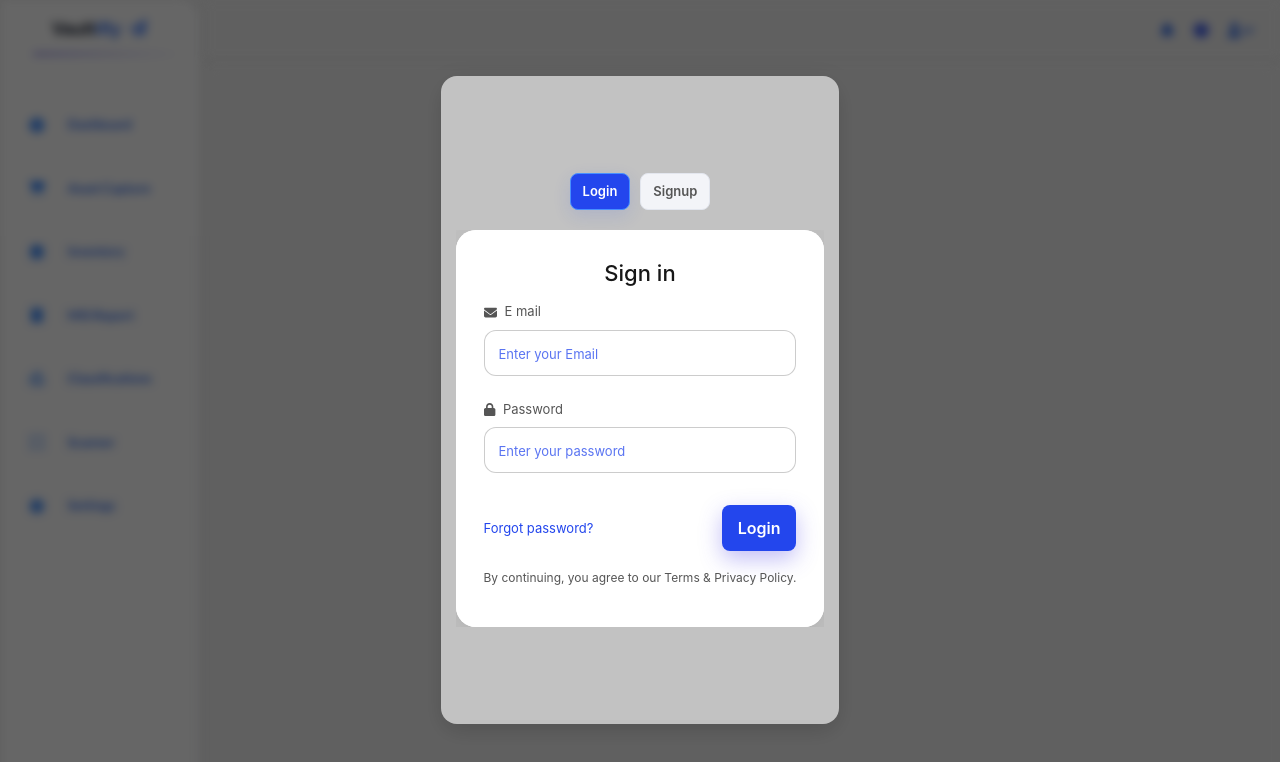
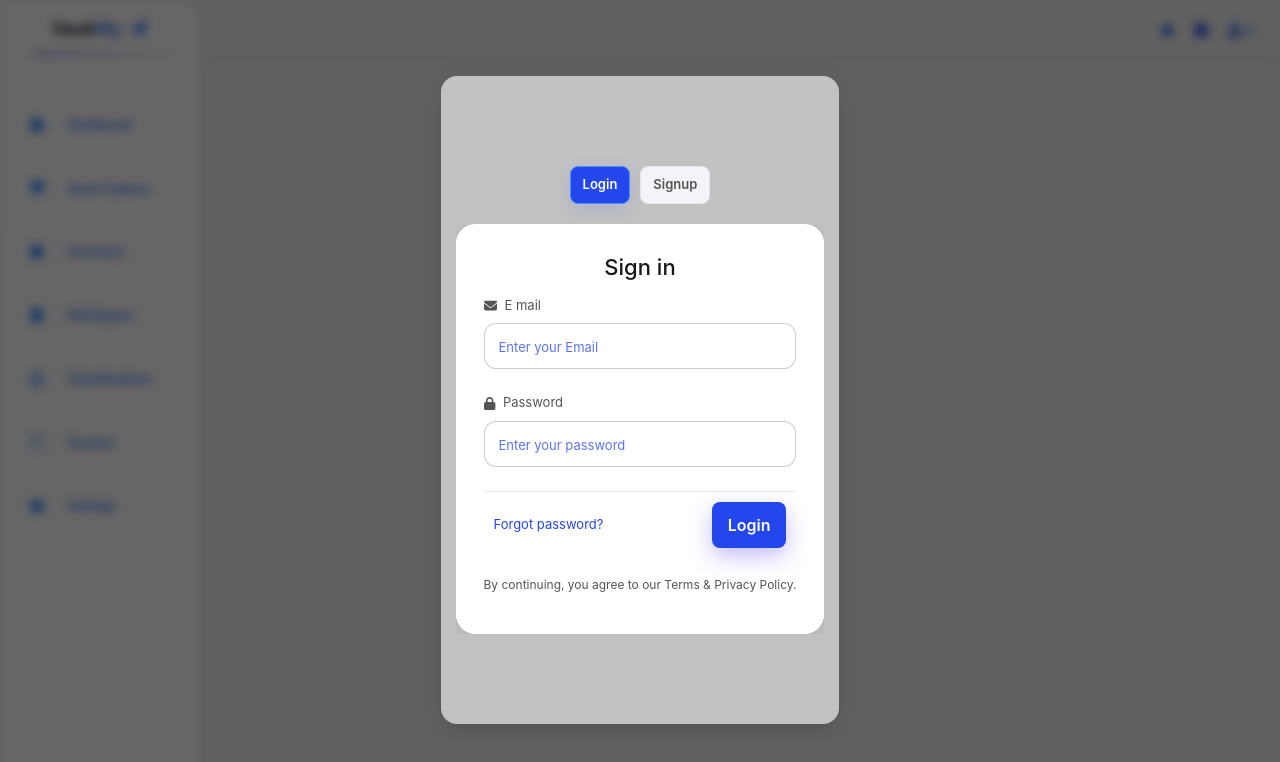
Before and after one commit to AnujNdas/Asset-manager-new, a React (Create React App) app in the folder frontend/: page /user/login in a window 1280 px wide. Shown: the top 762 px of the page. Built offline with nearby package versions, Linux system fonts and the light colour scheme.

Commit message:
Update CaptureForm.css

```diff
--- a/frontend/src/Page_styles/CaptureForm.css
+++ b/frontend/src/Page_styles/CaptureForm.css
@@ -138,12 +138,19 @@
 }
 
 /* Form actions */
+/* Form actions - make it sticky at bottom inside form */
 .form-actions {
+  position: sticky;
+  bottom: 0;
+  background: #fff;        /* so it doesn’t overlap content visually */
+  padding: 10px;
   display: flex;
   gap: 8px;
   justify-content: flex-end;
-  margin-top: 8px;
+  border-top: 1px solid #e3e6ee; /* optional divider */
+  z-index: 10;               /* ensures it stays above other content */
 }
+
 .btn-primary {
   padding: 8px 16px;
   background: #2346ed;
```
